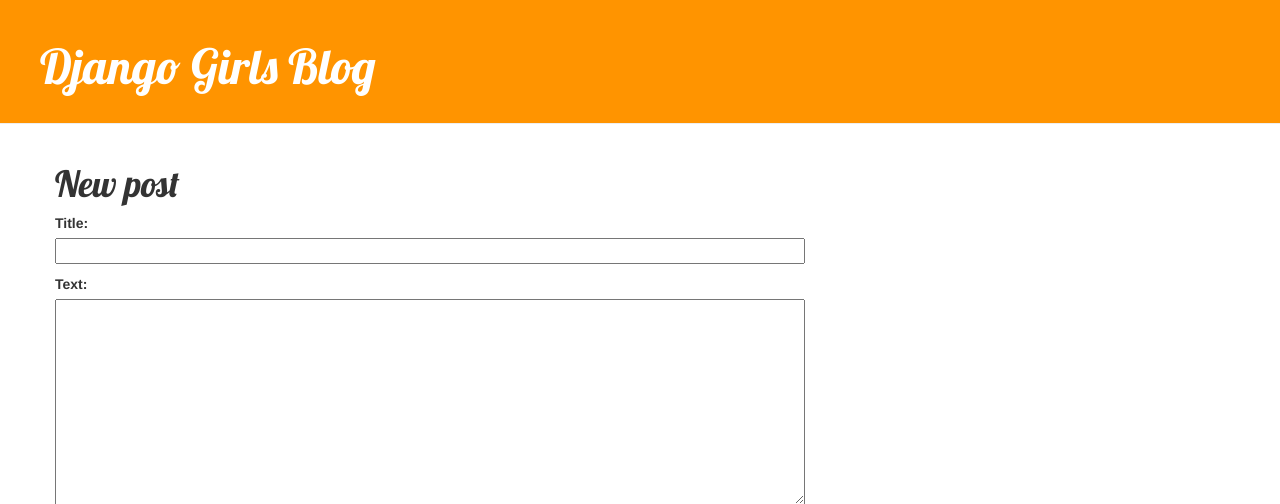
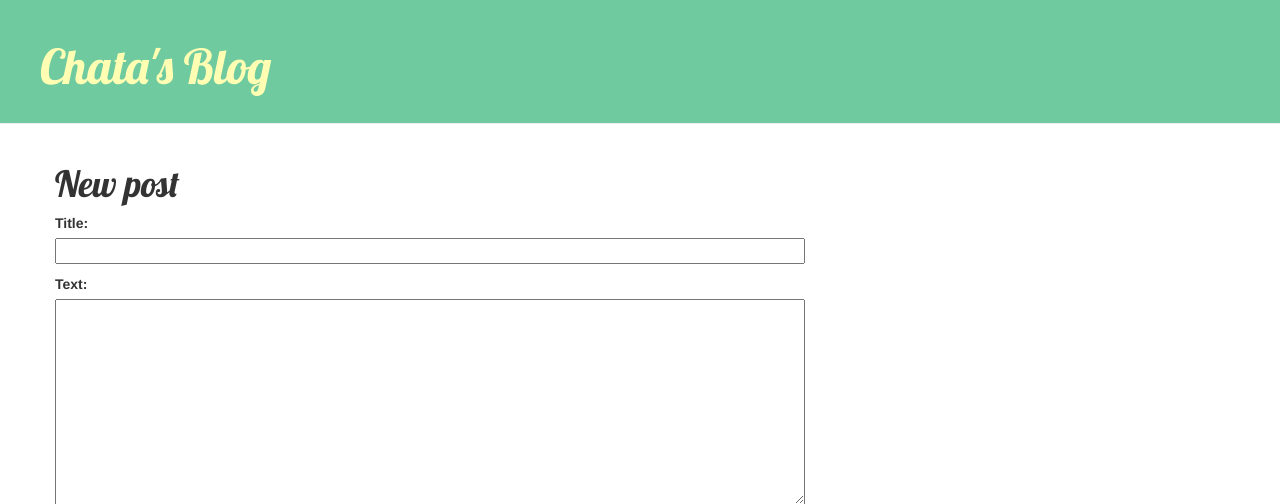
Before and after one commit to chatasweetie/djangogirlsproject, a Django app: page /post/new/ in a window 1280 px wide. Shown: the top 504 px of the page. Run offline with Django 3.2, Linux system fonts and the light colour scheme; some libraries are stand-ins or nearby versions.

Commit message:
added color changes and title name

```diff
--- a/blog/static/css/blog.css
+++ b/blog/static/css/blog.css
@@ -1,11 +1,11 @@
 .page-header {
-    background-color: #ff9400;
+    background-color: #6fcb9f;
     margin-top: 0;
     padding: 20px 20px 20px 40px;
 }
 
 .page-header h1, .page-header h1 a, .page-header h1 a:visited, .page-header h1 a:active {
-    color: #ffffff;
+    color: #fffeb3;
     font-size: 36pt;
     text-decoration: none;
 }
--- a/blog/templates/blog/base.html
+++ b/blog/templates/blog/base.html
@@ -12,7 +12,7 @@
             {% if user.is_authenticated %}
                 <a href="{% url 'post_new' %}" class="top-menu"><span class="glyphicon glyphicon-plus"></span></a>
             {% endif %}
-            <h1><a href="/">Django Girls Blog</a></h1>
+            <h1><a href="/">Chata's Blog</a></h1>
         </div>
         <div class="content container">
             <div class="row">
```
